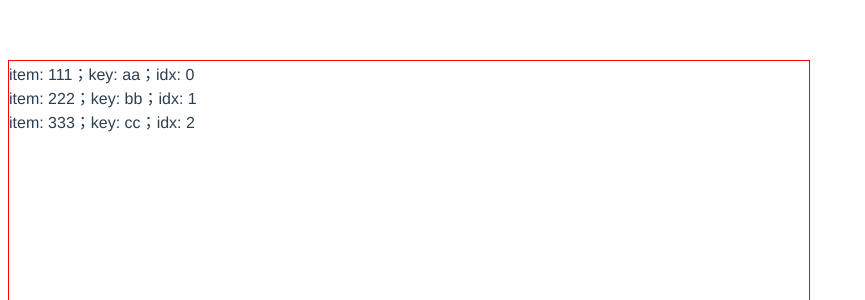
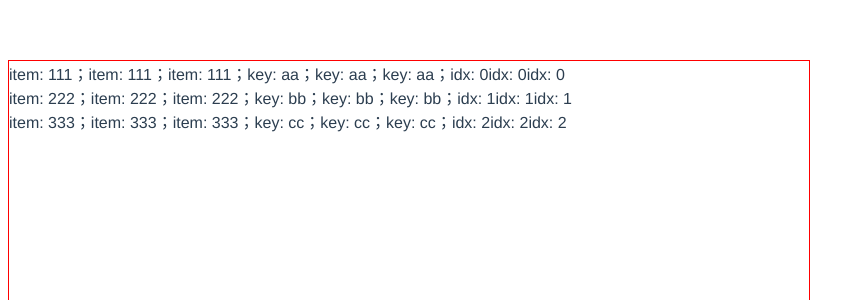
Before and after one commit to LeeDebug/GitTest, a Vue app: page / in a window 1280 px wide. Shown: the top 300 px of the page, without its empty margins (0-865 px from the left). Built offline with nearby package versions, Linux system fonts and the light colour scheme.

Commit message:
ndjnqjkwd

```diff
--- a/src/App.vue
+++ b/src/App.vue
@@ -2,9 +2,17 @@
   <div class="main">
     <div v-for="(item, key, idx) in obj" :key="item">
       <span>item: {{ item }}；</span>
+      <span>item: {{ item }}；</span>
+      <span>item: {{ item }}；</span>
+      <span>key: {{ key }}；</span>
+      <span>key: {{ key }}；</span>
       <span>key: {{ key }}；</span>
       <span>idx: {{ idx }}</span>
+      <span>idx: {{ idx }}</span>
+      <span>idx: {{ idx }}</span>
     </div>
+    <!-- <hello-world class="a" /> -->
+    <!-- <hello-world class="a" /> -->
     <!-- <hello-world class="a" /> -->
   </div>
 </template>
```
